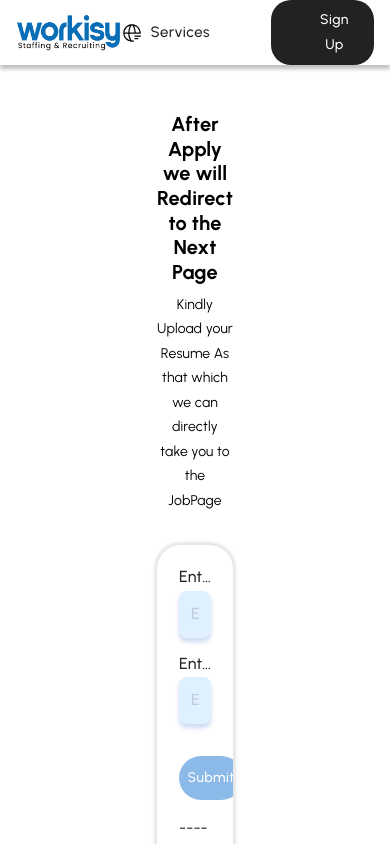
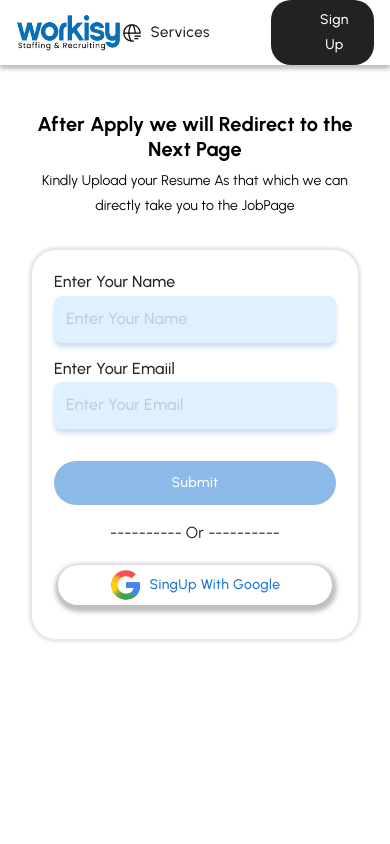
Before and after one commit to appitAS/AI_Workisy, a React (Vite) app: page /signup in a window 390 px wide. Shown: the top 844 px of the page. Built offline with nearby package versions, Linux system fonts and the light colour scheme; no server answers; some icons are missing.

Commit message:
mobile view change

```diff
--- a/src/Components/Navbar.jsx
+++ b/src/Components/Navbar.jsx
@@ -100,7 +100,10 @@
         }}
       >
         {/* Logo */}
-        <Box sx={{ display: "flex", alignItems: "center" }}>
+        <Box
+          sx={{ display: "flex", alignItems: "center" }}
+          onClick={() => navigate("/")}
+        >
           <img
             src="/workisy logo-01.png"
             alt="workisy logo"
--- a/src/pages/AuthMainPage.jsx
+++ b/src/pages/AuthMainPage.jsx
@@ -11,11 +11,15 @@
 
   return (
     <Box
-      sx={{
-        p: 4,
-        maxWidth: "calc(100vw - 250px)",
-        margin: "5rem auto 0 auto",
-      }}
+      sx={
+        isMobile
+          ? { p: 4, marginTop: "5rem" }
+          : {
+              p: 4,
+              maxWidth: "calc(100vw - 250px)",
+              margin: "5rem auto 0 auto",
+            }
+      }
     >
       <Typography
         variant="h4"
```
